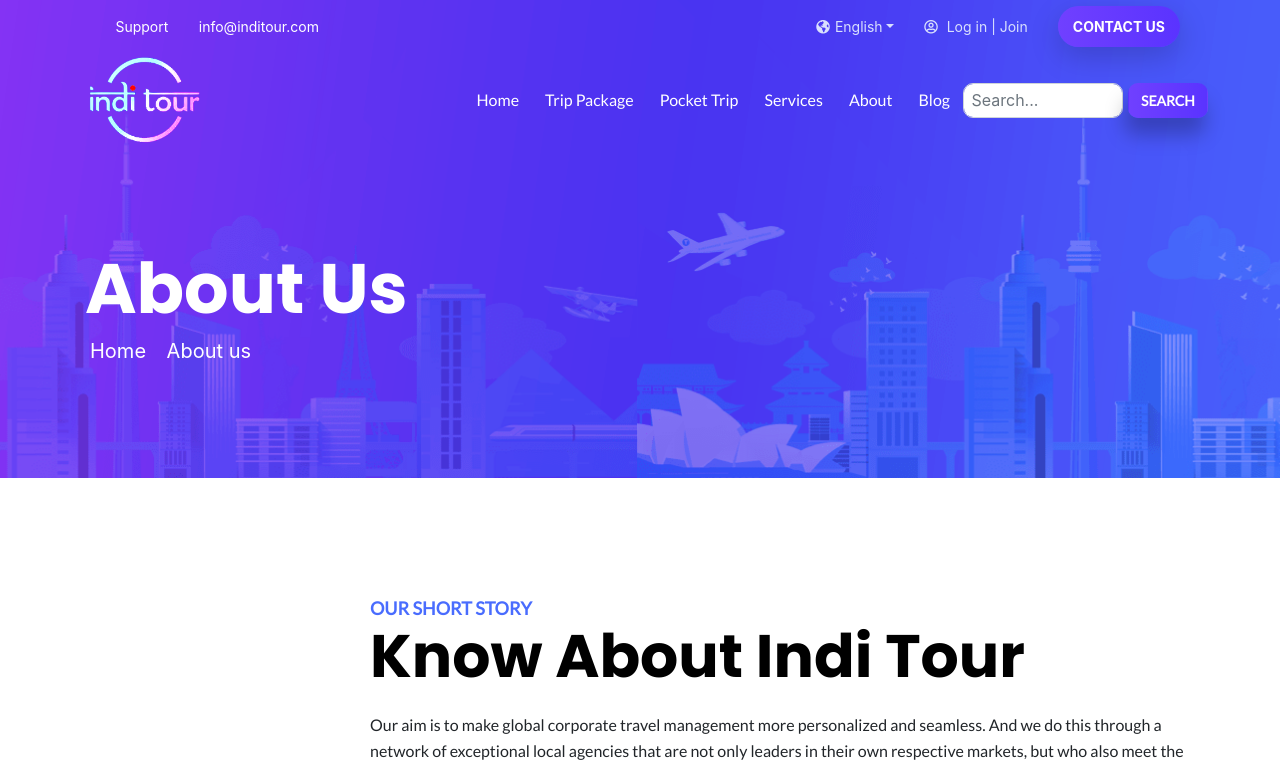
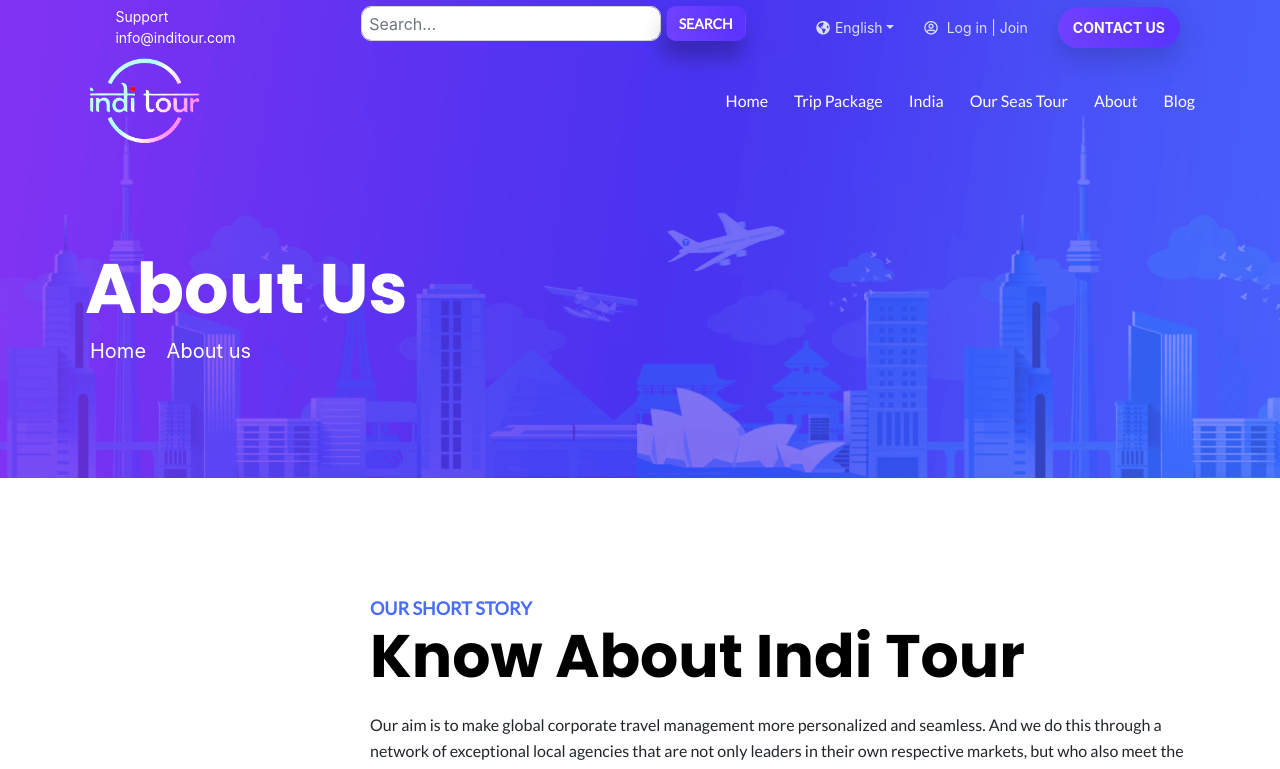
Before and after one commit to pranjalpearl/ITWB, a Next.js app: page /about in a window 1280 px wide. Shown: the top 769 px of the page. Built offline with nearby package versions, Linux system fonts and the light colour scheme; no server answers; a web font is replaced by a local one.

Commit message:
added new chag

```diff
--- a/src/components/Layout/Navbar.jsx
+++ b/src/components/Layout/Navbar.jsx
@@ -38,13 +38,12 @@ const Navbar = () => {
         <div className="top-header d-none d-md-block ">
           <div className="container">
             <div className="flex justify-between items-center -mt-4">
-              <div className="col-md-6">
+              <div className="col-md-6  flex gap-50  w-full">
                 <ul className="text-center text-md-left top-message text-white cursor-pointer">
                   <li style={!isHome ? { color: "white" } : {}}>
                     <i
-                      className={`icofont-headphone-alt  ${
-                        !isHome ? "text-white" : ""
-                      } `}
+                      className={`icofont-headphone-alt  ${!isHome ? "text-white" : ""
+                        } `}
                     ></i>
                     Support
                   </li>
@@ -54,15 +53,47 @@ const Navbar = () => {
                       style={!isHome ? { color: "white" } : {}}
                     >
                       <i
-                        className={`icofont-email ${
-                          !isHome ? "text-white" : ""
-                        } `}
+                        className={`icofont-email ${!isHome ? "text-white" : ""
+                          } `}
                       ></i>
                       info@inditour.com
                     </a>
                   </li>
                 </ul>
+                <form className=" flex flex-row">
+                  <input
+                    className="form-control mr-sm-2 header_search d-none d-md-inline-block !rounded-2xl"
+                    style={{
+                      height: "35px",
+                      width: "300px",
+                      fontSize: "16px"
+                    }}
+                    placeholder="Search..."
+                    aria-label="Search"
+                    type="search"
+                  />
+                  <button
+                    style={{
+                      height: "35px",
+                      width: "80px",
+                      fontSize: "14px",
+                      color: "white", fontWeight: "bold"
+                    }}
+                    className="btn rt-btn rt-gradient2 rt-rounded text-uppercase rt-Bshadow-1 searchBtn_desk d-md-inline-block d-none"
+                    type="submit"
+                  >
+                    Search
+                  </button>
+                  <button
+                    type="button"
+                    id="toggleSearch"
+                    className="mobile_searchBtn d-md-none"
+                  >
+                    <i className="fa-solid fa-magnifying-glass"></i>
+                  </button>
+                </form>
               </div>
+
               <div className="col-md-6">
                 <ul className="text-center text-md-right top-social">
                   <li>
@@ -131,11 +162,10 @@ const Navbar = () => {
                               {/* Sign Out Item */}
                               <button
                                 className={`flex items-center w-full px-4 py-2 text-red-600 hover:bg-red-50
-          ${
-            logOutMutation.isPending
-              ? "opacity-70 cursor-not-allowed hover:bg-red-50"
-              : "cursor-pointer"
-          }`}
+          ${logOutMutation.isPending
+                                    ? "opacity-70 cursor-not-allowed hover:bg-red-50"
+                                    : "cursor-pointer"
+                                  }`}
                                 onClick={() => logOutMutation.mutate()}
                                 style={{ fontSize: "16px" }}
                                 disabled={logOutMutation.isPending}
@@ -232,10 +262,10 @@ const Navbar = () => {
                       <a className="cursor-pointer">Trip package</a>
                     </li>
                     <li onClick={() => router.push("/trip")}>
-                      <a className="cursor-pointer">Pocket Trip</a>
+                      <a className="cursor-pointer">India</a>
                     </li>
                     <li>
-                      <a href="service-1.html">Services</a>
+                      <a href="service-1.html">Our seas tour</a>
                     </li>
                     <li>
                       <a href="">About</a>
@@ -244,38 +274,7 @@ const Navbar = () => {
                       <a href="blog.html">Blog</a>
                     </li>
                     <li>
-                    <form className="form-inline">
-                      <input
-                        className="form-control mr-sm-2 header_search d-none d-md-inline-block !rounded-2xl"
-                        style={{
-                          height:"35px",
-                          width:"160px",
-                          fontSize:"16px"
-                        }}
-                        placeholder="Search..."
-                        aria-label="Search"
-                        type="search"
-                      />
-                      <button
-                      style={{
-                          height:"35px",
-                          width:"80px",
-                          fontSize:"14px",
-                          color: "white", fontWeight: "bold"
-                        }}
-                        className="btn rt-btn rt-gradient2 rt-rounded text-uppercase rt-Bshadow-1 searchBtn_desk d-md-inline-block d-none"
-                        type="submit"
-                      >
-                        Search
-                      </button>
-                      <button
-                        type="button"
-                        id="toggleSearch"
-                        className="mobile_searchBtn d-md-none"
-                      >
-                        <i className="fa-solid fa-magnifying-glass"></i>
-                      </button>
-                    </form>
+
                     </li>
 
 
```
Also changed, not shown: 1 other file (tests, documents, lock files or other folders).
